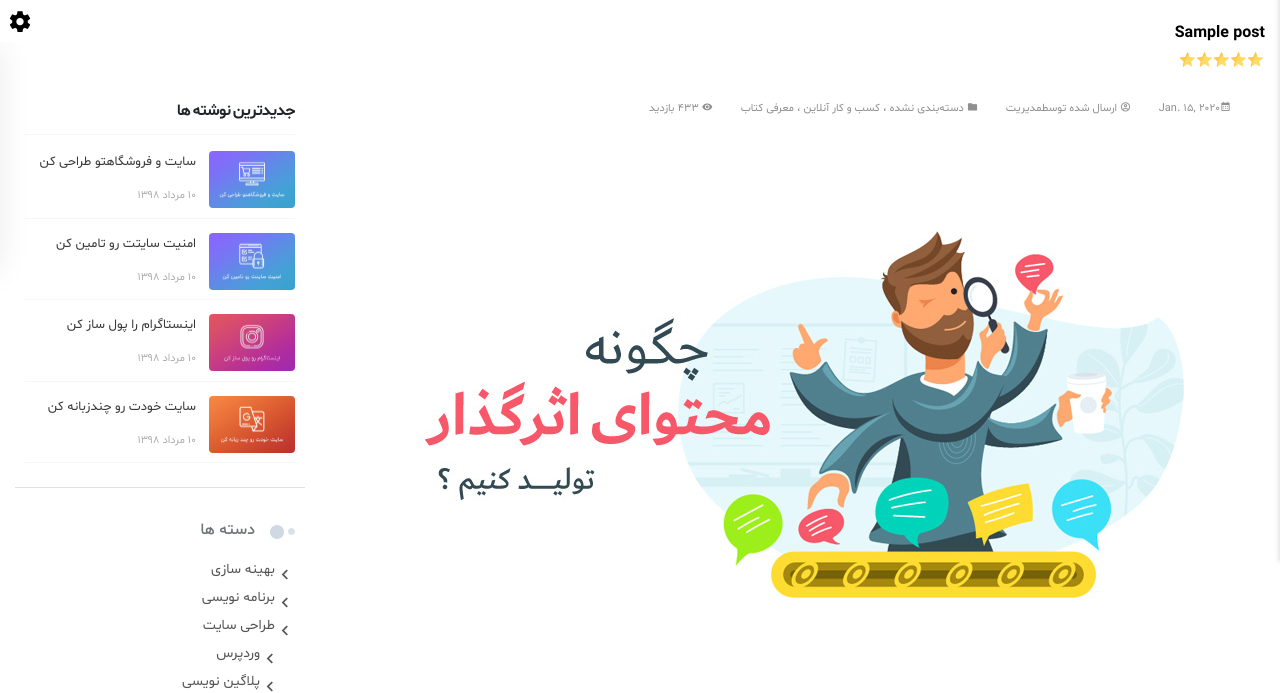
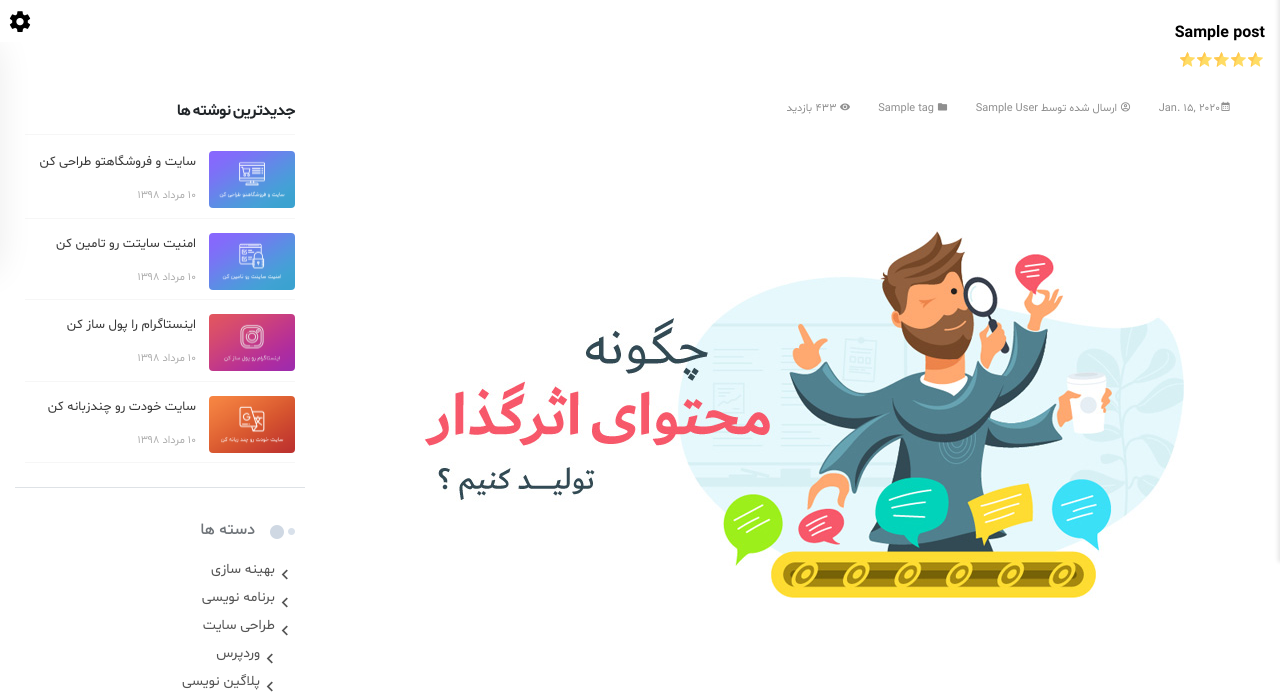
Before and after one commit to rezashahryar/didikala_last_edition, a Django app: template templates/posts/post_detail.html in a window 1280 px wide. Shown: the part 238-931 px from the top of the page. Run offline with Django 5.2, Linux system fonts and the light colour scheme; the template is opened without the code that fills it: most values are stand-ins (such as "Sample title", 1, 10 or a date in 2020); some libraries are stand-ins or nearby versions.

Commit message:
implement post_detail.html & optimization the queryset in post detail view

```diff
--- a/posts/models.py
+++ b/posts/models.py
@@ -32,7 +32,7 @@ class Post(models.Model):
     slug = models.SlugField()
     cover = models.ImageField(upload_to='posts/')
     author = models.ForeignKey(settings.AUTH_USER_MODEL, on_delete=models.CASCADE, related_name='posts', blank=True)
-    category = models.ForeignKey(Category, on_delete=models.CASCADE, related_name='posts', blank=True)
+    category = models.ForeignKey(Category, on_delete=models.CASCADE, related_name='posts', null=True, blank=True)
     tags = models.ManyToManyField(Tag, blank=True, related_name='posts')
 
     status = models.BooleanField(default=True)
--- a/templates/posts/post_detail.html
+++ b/templates/posts/post_detail.html
@@ -41,12 +41,13 @@
                                     </div>
                                     <div class="post-meta author">
                                         <i class="mdi mdi-account-circle-outline"></i>
-                                        ارسال شده توسط<a href="#">مدیریت</a>
+                                        ارسال شده توسط <a href="#">{{ post.author }}</a>
                                     </div>
                                     <div class="post-meta category">
                                         <i class="mdi mdi-folder"></i>
-                                        <a href="#">دسته‌بندی نشده</a> ، <a href="#">کسب و کار آنلاین</a> ، <a
-                                            href="#">معرفی کتاب</a>
+                                        {% for tag in post.tags.all %}
+                                        <a href="#">{{ tag.name }}</a>
+                                        {% endfor %}
                                     </div>
                                     <div class="post-meta category">
                                         <i class="mdi mdi-eye"></i>
```
Also changed, not shown: posts/views.py (+8 -1 lines), posts/migrations/0001_initial.py, posts/migrations/0002_post_author.py (deleted).
